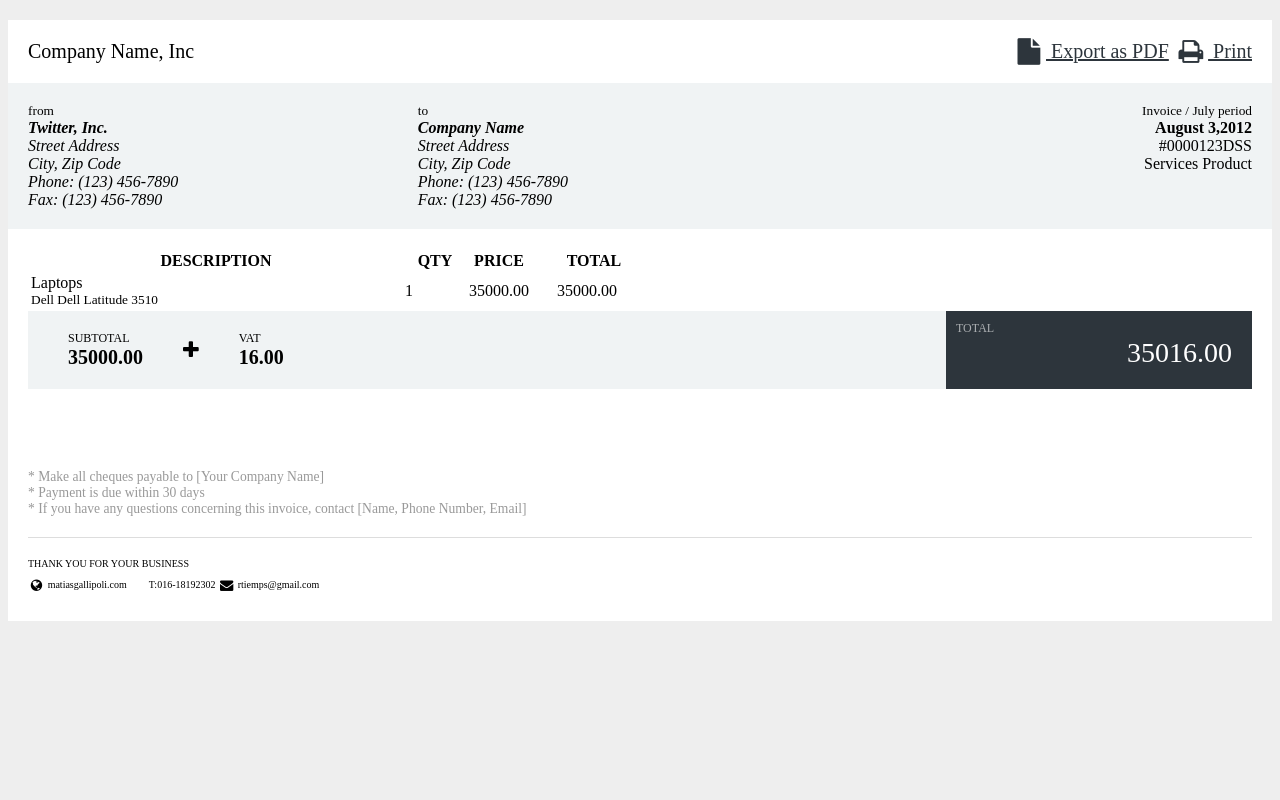
After one commit to koshdevs/Tech-House-KE, a Django app: page /store/generate-store-invoices/ in a window 1280 px wide. The commit adds this page. Run offline with Django 5.2, Linux system fonts and the light colour scheme; data comes from the database, SQL or seed files in the repository; some libraries are stand-ins or nearby versions.

Commit message:
invoice created

```diff
--- /dev/null
+++ b/tech_house/manager/templates/manager/store-invoice.html
@@ -0,0 +1,243 @@
+
+<style>
+    body{
+        margin-top:20px;
+        background:#eee;
+    }
+
+    .invoice {
+        background: #fff;
+        padding: 20px
+    }
+
+    .invoice-company {
+        font-size: 20px
+    }
+
+    .invoice-header {
+        margin: 0 -20px;
+        background: #f0f3f4;
+        padding: 20px
+    }
+
+    .invoice-date,
+    .invoice-from,
+    .invoice-to {
+        display: table-cell;
+        width: 1%
+    }
+
+    .invoice-from,
+    .invoice-to {
+        padding-right: 20px
+    }
+
+    .invoice-date .date,
+    .invoice-from strong,
+    .invoice-to strong {
+        font-size: 16px;
+        font-weight: 600
+    }
+
+    .invoice-date {
+        text-align: right;
+        padding-left: 20px
+    }
+
+    .invoice-price {
+        background: #f0f3f4;
+        display: table;
+        width: 100%
+    }
+
+    .invoice-price .invoice-price-left,
+    .invoice-price .invoice-price-right {
+        display: table-cell;
+        padding: 20px;
+        font-size: 20px;
+        font-weight: 600;
+        width: 75%;
+        position: relative;
+        vertical-align: middle
+    }
+
+    .invoice-price .invoice-price-left .sub-price {
+        display: table-cell;
+        vertical-align: middle;
+        padding: 0 20px
+    }
+
+    .invoice-price small {
+        font-size: 12px;
+        font-weight: 400;
+        display: block
+    }
+
+    .invoice-price .invoice-price-row {
+        display: table;
+        float: left
+    }
+
+    .invoice-price .invoice-price-right {
+        width: 25%;
+        background: #2d353c;
+        color: #fff;
+        font-size: 28px;
+        text-align: right;
+        vertical-align: bottom;
+        font-weight: 300
+    }
+
+    .invoice-price .invoice-price-right small {
+        display: block;
+        opacity: .6;
+        position: absolute;
+        top: 10px;
+        left: 10px;
+        font-size: 12px
+    }
+
+    .invoice-footer {
+        border-top: 1px solid #ddd;
+        padding-top: 10px;
+        font-size: 10px
+    }
+
+    .invoice-note {
+        color: #999;
+        margin-top: 80px;
+        font-size: 85%
+    }
+
+    .invoice>div:not(.invoice-footer) {
+        margin-bottom: 20px
+    }
+
+    .btn.btn-white, .btn.btn-white.disabled, .btn.btn-white.disabled:focus, .btn.btn-white.disabled:hover, .btn.btn-white[disabled], .btn.btn-white[disabled]:focus, .btn.btn-white[disabled]:hover {
+        color: #2d353c;
+        background: #fff;
+        border-color: #d9dfe3;
+    }
+
+</style>
+
+<link href="https://maxcdn.bootstrapcdn.com/font-awesome/4.3.0/css/font-awesome.min.css" rel="stylesheet">
+<div class="container">
+   <div class="col-md-12">
+      <div class="invoice">
+         <!-- begin invoice-company -->
+         <div class="invoice-company text-inverse f-w-600">
+            <span class="pull-right hidden-print">
+            <a href="javascript:;" class="btn btn-sm btn-white m-b-10 p-l-5"><i class="fa fa-file t-plus-1 text-danger fa-fw fa-lg"></i> Export as PDF</a>
+            <a href="javascript:;" onclick="window.print()" class="btn btn-sm btn-white m-b-10 p-l-5"><i class="fa fa-print t-plus-1 fa-fw fa-lg"></i> Print</a>
+            </span>
+            Company Name, Inc
+         </div>
+         <!-- end invoice-company -->
+         <!-- begin invoice-header -->
+         <div class="invoice-header">
+            <div class="invoice-from">
+               <small>from</small>
+               <address class="m-t-5 m-b-5">
+                  <strong class="text-inverse">Twitter, Inc.</strong><br>
+                  Street Address<br>
+                  City, Zip Code<br>
+                  Phone: (123) 456-7890<br>
+                  Fax: (123) 456-7890
+               </address>
+            </div>
+            <div class="invoice-to">
+               <small>to</small>
+               <address class="m-t-5 m-b-5">
+                  <strong class="text-inverse">Company Name</strong><br>
+                  Street Address<br>
+                  City, Zip Code<br>
+                  Phone: (123) 456-7890<br>
+                  Fax: (123) 456-7890
+               </address>
+            </div>
+            <div class="invoice-date">
+               <small>Invoice / July period</small>
+               <div class="date text-inverse m-t-5">August 3,2012</div>
+               <div class="invoice-detail">
+                  #0000123DSS<br>
+                  Services Product
+               </div>
+            </div>
+         </div>
+         <!-- end invoice-header -->
+         <!-- begin invoice-content -->
+         <div class="invoice-content">
+            <!-- begin table-responsive -->
+            <div class="table-responsive">
+               <table class="table table-invoice">
+                  <thead>
+                     <tr>
+                        <th>DESCRIPTION</th>
+                        <th class="text-center" width="10%">QTY</th>
+                        <th class="text-center" width="10%">PRICE</th>
+                        <th class="text-right" width="20%">TOTAL</th>
+                     </tr>
+                  </thead>
+                  <tbody>
+                    {% for sale in sales %}
+                     <tr>
+                        <td>
+                           <span class="text-inverse">{{sale.product.category.name}}</span><br>
+                           <small>{{sale.product.brand.name}} {{sale.product.model.name}}</small>
+                        </td>
+                        <td class="text-center">{{sale.quantity}}</td>
+                        <td class="text-center">{{sale.price}}</td>
+                        <td class="text-center">&nbsp; &nbsp;&nbsp;&nbsp;&nbsp;{{sale.price}}</td>
+                     </tr>
+                     {% endfor %}
+                  </tbody>
+               </table>
+            </div>
+            <!-- end table-responsive -->
+            <!-- begin invoice-price -->
+            <div class="invoice-price">
+               <div class="invoice-price-left">
+                  <div class="invoice-price-row">
+                     <div class="sub-price">
+                        <small>SUBTOTAL</small>
+                        <span class="text-inverse">{{totals.subtotal}}</span>
+                     </div>
+                     <div class="sub-price">
+                        <i class="fa fa-plus text-muted"></i>
+                     </div>
+                     <div class="sub-price">
+                        <small>VAT</small>
+                        <span class="text-inverse">{{totals.tax}}</span>
+                     </div>
+                  </div>
+               </div>
+               <div class="invoice-price-right">
+                  <small>TOTAL</small> <span class="f-w-600">{{totals.total}}</span>
+               </div>
+            </div>
+            <!-- end invoice-price -->
+         </div>
+         <!-- end invoice-content -->
+         <!-- begin invoice-note -->
+         <div class="invoice-note">
+            * Make all cheques payable to [Your Company Name]<br>
+            * Payment is due within 30 days<br>
+            * If you have any questions concerning this invoice, contact  [Name, Phone Number, Email]
+         </div>
+         <!-- end invoice-note -->
+         <!-- begin invoice-footer -->
+         <div class="invoice-footer">
+            <p class="text-center m-b-5 f-w-600">
+               THANK YOU FOR YOUR BUSINESS
+            </p>
+            <p class="text-center">
+               <span class="m-r-10"><i class="fa fa-fw fa-lg fa-globe"></i> matiasgallipoli.com</span>
+               <span class="m-r-10"><i class="fa fa-fw fa-lg fa-phone-volume"></i> T:016-18192302</span>
+               <span class="m-r-10"><i class="fa fa-fw fa-lg fa-envelope"></i> rtiemps@gmail.com</span>
+            </p>
+         </div>
+         <!-- end invoice-footer -->
+      </div>
+   </div>
+</div>
--- a/tech_house/manager/templates/manager/store_sales.html
+++ b/tech_house/manager/templates/manager/store_sales.html
@@ -141,7 +141,7 @@
 
                         <div class="row">
                             <div class="col-6 d-flex shopping-box">
-                                <a href="checkout.html" class="btn btn-primary">Invoice</a>
+                                <a href="{% url 'manager-generate-store-invoices' %}" class="btn btn-primary">Invoice</a>
                             </div>
                             <div class="col-6 d-flex shopping-box">
                                 <a href="checkout.html" class="ml-auto btn hvr-hover">Checkout</a>
--- a/tech_house/manager/urls.py
+++ b/tech_house/manager/urls.py
@@ -1,6 +1,6 @@
 from django.urls import path
 from . import views
-from .views import store_counter,add_to_counter,remove_from_counter
+from .views import store_counter,add_to_counter,remove_from_counter,gen_store_invoices
 
 
 urlpatterns = [
@@ -8,5 +8,6 @@ urlpatterns = [
     path('store-counter/', store_counter,name="manager-store-counter"),
     path('add-to-counter/<int:pk>/', add_to_counter,name="manager-add-to-counter"),
     path('remove-from-counter/<int:pk>/', remove_from_counter,name="manager-remove-from-counter"),
+    path('generate-store-invoices/', gen_store_invoices, name="manager-generate-store-invoices"),
 
 ]
--- a/tech_house/manager/views.py
+++ b/tech_house/manager/views.py
@@ -77,3 +77,12 @@ def remove_from_counter(request,pk):
     contxt = {"sales":sales,"totals":totals}
 
     return render(request, 'manager/shop-counter-change.html',contxt)
+
+
+def gen_store_invoices(request):
+
+    sales,totals = get_sales_data('cart')
+
+    contxt = {"sales":sales,"totals":totals}
+
+    return render(request, 'manager/store-invoice.html',contxt)
--- a/tech_house/tech_house/settings.py
+++ b/tech_house/tech_house/settings.py
@@ -44,7 +44,8 @@ INSTALLED_APPS = [
     'general',
     'manager',
     'rest_framework',
-    'django_htmx'
+    'django_htmx',
+
 ]
 
 MIDDLEWARE = [
```
